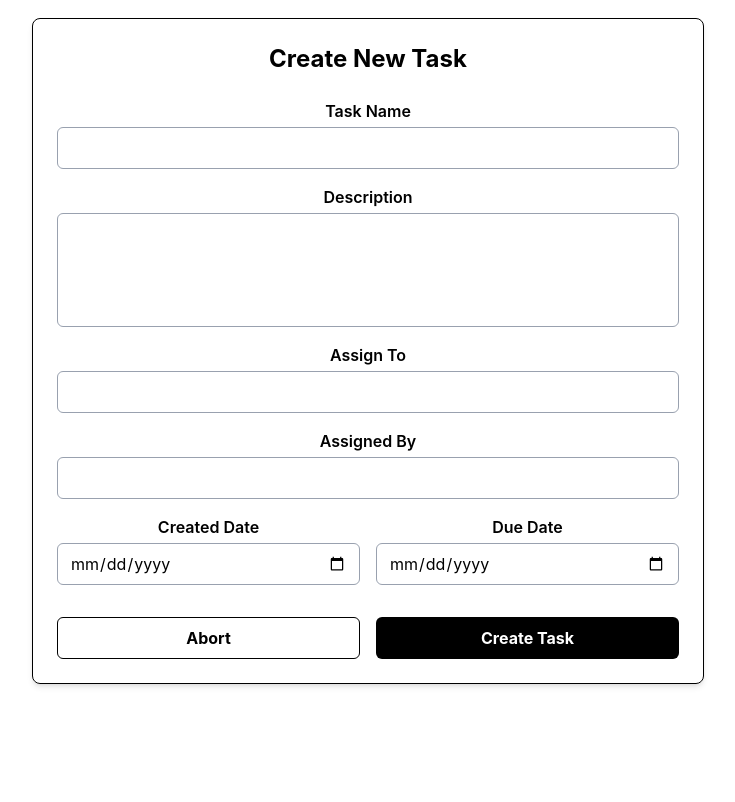
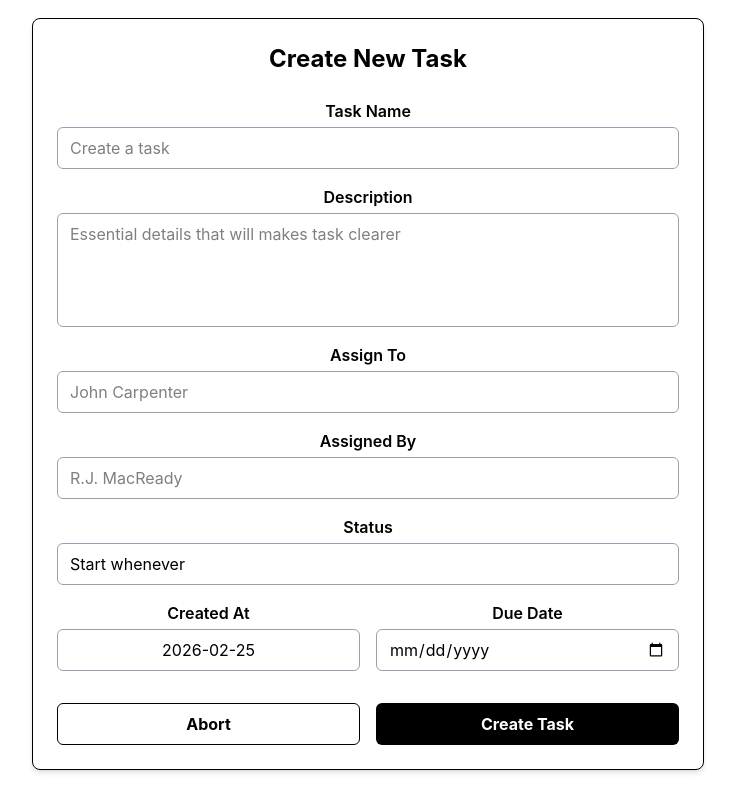
Before and after one commit to BillyD3vs06/my-app, a React (Vite) app in the folder frontend/: page /TaskForm in a window 1280 px wide. Shown: the part 860-1662 px from the top of the page, without its empty margins (272-1007 px from the left). Before the commit the page ends 1576 px from the top, so only its background shows below. Built offline with nearby package versions, Linux system fonts and the light colour scheme.

Commit message:
SignUpForm

```diff
--- /dev/null
+++ b/frontend/src/Components/SignUpForm.jsx
@@ -0,0 +1,48 @@
+import { useState } from "react";
+
+function SignUpForm() {
+    const [username, setUsername] = useState("");
+    const [password, setPassword] = useState("");
+    const [confirmPassword, setConfirmPassword] = useState("");
+    const [role, setRole] = useState("User");
+    const [error, setError] = useState("");
+
+    const handleSigUp = (e) => {
+        e.preventDefault();
+
+        if (password !== confirmPassword) {
+            setError("The passwords do not match!");
+            return;
+        }
+
+        if (username.trim() === "" || password.trim() === "") {
+            setError("Username or password can not be empty");
+            return;
+        }
+
+        setError("");
+
+        /*
+        Send data to API, the sql database
+        */
+
+        setUsername("");
+        setPassword("");
+        setConfirmPassword("");
+        setRole("");
+
+        return (
+            <div>
+                <h2>Skapa Konto</h2>
+                <form onSubmit={handleSigUp}>
+
+                </form>
+
+            </div>
+        )
+
+    }
+
+
+
+}
--- a/frontend/src/Components/TaskForm.jsx
+++ b/frontend/src/Components/TaskForm.jsx
@@ -1,14 +1,21 @@
 import { useState } from "react";
 
 function TaskForm() {
+
+    let today = new Date();
+    const day = String(today.getDate()).padStart(2, "0");
+    const month = String(today.getMonth() + 1).padStart(2, "0");
+    const year = String(today.getFullYear());
+    today = `${year}-${month}-${day}`;
 
     const [formData, setFormData] = useState({
         taskTitle: "",
         taskDescription: "",
         assignTo: "",
         assignedBy: "",
-        createdAt: "",
-        dueDate: ""
+        createdAt: today,
+        dueDate: "",
+        status: "Start whenever"
     });
 
     const handleSubmit = (e) => {
@@ -28,8 +35,9 @@ function TaskForm() {
             taskDescription: "",
             assignTo: "",
             assignedBy: "",
-            createdAt: "",
-            dueDate: ""
+            createdAt: today,
+            dueDate: "",
+            status: "Start whenever"
         });
     };
 
@@ -52,6 +60,7 @@ function TaskForm() {
                         value={formData.taskTitle}
                         onChange={handleChange}
                         className="border border-gray-400 rounded-md px-3 py-2 focus:outline-none focus:ring-2 focus:ring-black"
+                        placeholder="Create a task"
                         required
                     />
                 </div>
@@ -66,6 +75,7 @@ function TaskForm() {
                     onChange={handleChange}
                     rows="4"
                     className="border border-gray-400 rounded-md px-3 py-2 focus:outline-none focus:ring-2 focus:ring-black resize-none"
+                    placeholder="Essential details that will makes task clearer"
                     required
                 />
             </div>
@@ -80,6 +90,7 @@ function TaskForm() {
                     value={formData.assignTo}
                     onChange={handleChange}
                     className="border border-gray-400 rounded-md px-3 py-2 focus:outline-none focus:ring-2 focus:ring-black"
+                    placeholder="John Carpenter"
                     required
                 />
             </div>
@@ -96,7 +107,21 @@ function TaskForm() {
                     value={formData.assignedBy}
                     onChange={handleChange}
                     className="border border-gray-400 rounded-md px-3 py-2 focus:outline-none focus:ring-2 focus:ring-black"
+                    placeholder="R.J. MacReady"
                     required
+                />
+            </div>
+
+            <div className="flex flex-col">
+                <label className="font-semibold mb-1">Status</label>
+                <input
+                    type="text"
+                    name="status"
+                    value={formData.status}
+                    onChange={handleChange}
+                    className="border border-gray-400 rounded-md px-3 py-2 focus:outline-none focus:ring-2 focus:ring-black"
+                    required
+
                 />
             </div>
 
@@ -105,15 +130,13 @@ function TaskForm() {
         <div className="grid grid-cols-1 md:grid-cols-2 gap-4">
 
             <div className="flex flex-col">
-                <label className="font-semibold mb-1">Created Date</label>
-                <input
-                    type="date"
+                <label className="font-semibold mb-1">Created At</label>
+                <div
                     name="createdAt"
-                    value={formData.createdAt}
-                    onChange={handleChange}
                     className="border border-gray-400 rounded-md px-3 py-2 focus:outline-none focus:ring-2 focus:ring-black"
-                    required
-                />
+                >
+                    {today}
+                </div>
             </div>
 
             <div className="flex flex-col">
```
